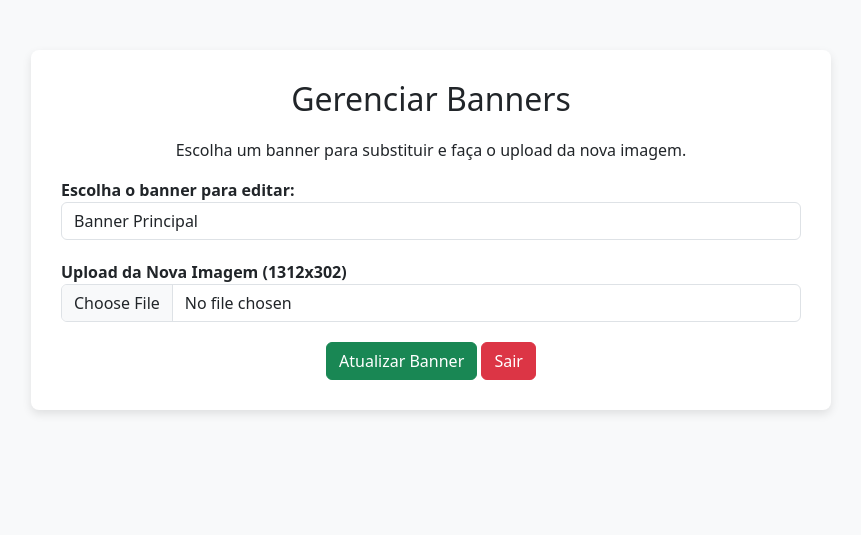
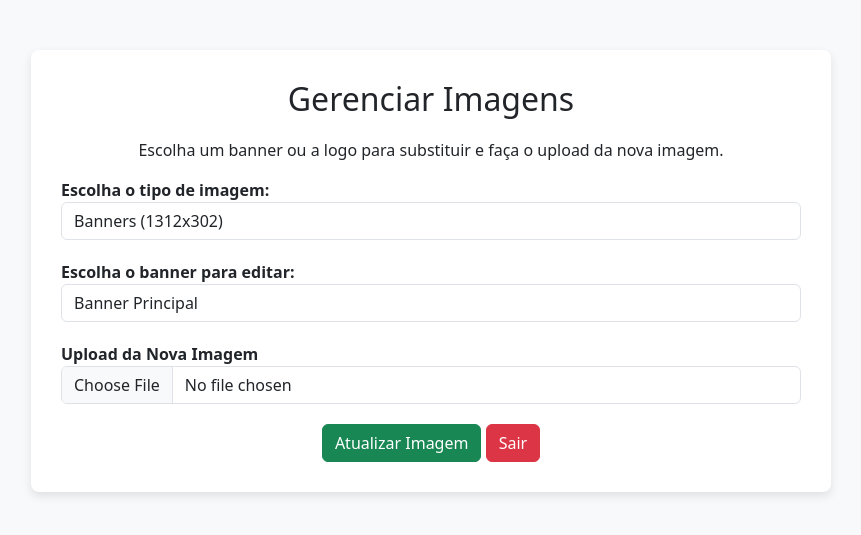
Before and after one commit to Emano4777/poupaqui-admin, a Flask app: page /admin in a window 1280 px wide. Shown: the top 535 px of the page, without its empty margins (209-1070 px from the left). Run offline with Flask 3, Linux system fonts and the light colour scheme; the visitor is signed in with stand-in values (Sample User, id 1).

Commit message:
Cloudinaryyy

```diff
--- a/app.py
+++ b/app.py
@@ -4,6 +4,7 @@ import cloudinary.uploader
 import cloudinary.api
 import json
 import os
+from PIL import Image
 
 # Configurar a API do Cloudinary
 cloudinary.config(
@@ -15,29 +16,32 @@ cloudinary.config(
 app = Flask(__name__)
 app.secret_key = 'segredo123'  # Chave secreta para gerenciar sessões
 
-# Arquivo JSON para armazenar os banners enviados
-BANNERS_FILE = "banners.json"
+# Arquivo JSON para armazenar os banners e a logo
+DATA_FILE = "images.json"
 
-# Carregar os banners salvos no JSON (corrigido para evitar erros em arquivos vazios)
-def load_banners():
-    if os.path.exists(BANNERS_FILE):
-        try:
-            with open(BANNERS_FILE, "r") as f:
-                banners = json.load(f)
-                return banners if isinstance(banners, list) else []  # Garante que seja uma lista
-        except json.JSONDecodeError:
-            return []  # Se o arquivo estiver corrompido, retorna lista vazia
-    return []
+# Carregar imagens salvas no JSON
+def load_images():
+    if os.path.exists(DATA_FILE):
+        with open(DATA_FILE, "r") as f:
+            return json.load(f)
+    return {"banners": [], "logo": None}  # Estrutura padrão
 
-# Salvar os banners no JSON
-def save_banners(banners):
-    with open(BANNERS_FILE, "w") as f:
-        json.dump(banners, f, indent=4)  # Indentado para melhor legibilidade
+# Salvar imagens no JSON
+def save_images(data):
+    with open(DATA_FILE, "w") as f:
+        json.dump(data, f)
+
+ALLOWED_EXTENSIONS = {'png', 'jpg', 'jpeg'}
+
+def allowed_file(filename):
+    return '.' in filename and filename.rsplit('.', 1)[1].lower() in ALLOWED_EXTENSIONS
 
 @app.route('/')
 def index():
-    banners = load_banners()  # Carregar os banners do JSON
-    return render_template('index.html', banners=banners)
+    data = load_images()  # Carregar as imagens salvas
+    banners = data.get("banners", [])
+    logo = data.get("logo", None)
+    return render_template('index.html', banners=banners, logo=logo)
 
 @app.route('/login', methods=['GET', 'POST'])
 def login():
@@ -62,33 +66,48 @@ def admin():
     image_url = None
 
     if request.method == 'POST':
-        if 'file' not in request.files:
-            error = "Nenhum arquivo enviado."
+        if 'file' not in request.files or 'image_type' not in request.form:
+            error = "Nenhum arquivo enviado ou tipo de imagem inválido."
         else:
             file = request.files['file']
+            image_type = request.form['image_type']  # Define se é 'banner' ou 'logo'
 
-            if file:
+            if file and allowed_file(file.filename):
                 try:
-                    # Envia a imagem para o Cloudinary
-                    upload_result = cloudinary.uploader.upload(file)
+                    # Criar uma cópia temporária da imagem para evitar problemas com stream
+                    file_path = f"/tmp/{file.filename}"
+                    file.save(file_path)
 
-                    # Pega a URL gerada automaticamente pelo Cloudinary
-                    image_url = upload_result.get('secure_url')
+                    # Verifica dimensões da imagem antes do upload
+                    image = Image.open(file_path)
 
-                    if image_url:  # Se a URL for válida, salva no JSON
-                        banners = load_banners()
-                        banners.append(image_url)
-                        save_banners(banners)  # Atualiza o JSON
+                    if image_type == "banner" and image.size != (1312, 302):
+                        error = "O banner deve ter exatamente 1312x302 pixels!"
+                    elif image_type == "logo" and image.size != (2000, 2000):
+                        error = "A logo deve ter exatamente 2000x2000 pixels!"
+                    else:
+                        # Envia a imagem para o Cloudinary
+                        upload_result = cloudinary.uploader.upload(file_path)
+
+                        # Pega a URL gerada automaticamente pelo Cloudinary
+                        image_url = upload_result['secure_url']
+
+                        # Atualiza as imagens salvas
+                        data = load_images()
+                        if image_type == "banner":
+                            data["banners"].append(image_url)
+                        elif image_type == "logo":
+                            data["logo"] = image_url  # Substitui a logo existente
+
+                        save_images(data)  # Atualiza o JSON
 
                         print(f"Imagem enviada com sucesso: {image_url}")
-                    else:
-                        error = "Erro ao obter URL da imagem."
 
                 except Exception as e:
                     error = f"Erro ao enviar imagem: {str(e)}"
 
-    banners = load_banners()
-    return render_template('admin.html', error=error, image_url=image_url, banners=banners)
+    data = load_images()
+    return render_template('admin.html', error=error, banners=data["banners"], logo=data["logo"])
 
 @app.route('/logout')
 def logout():
--- /dev/null
+++ b/images.json
@@ -0,0 +1 @@
+{"banners": ["https://res.cloudinary.com/dizfq460q/image/upload/v1739464514/gqme7tztncwtwrwshsto.jpg"], "logo": "https://res.cloudinary.com/dizfq460q/image/upload/v1739464479/bntdpt5lgbt6cw7m3isw.png"}
--- a/templates/admin.html
+++ b/templates/admin.html
@@ -3,7 +3,7 @@
 <head>
     <meta charset="UTF-8">
     <meta name="viewport" content="width=device-width, initial-scale=1.0">
-    <title>Painel Administrativo - Banners</title>
+    <title>Painel Administrativo - Imagens</title>
     <link rel="stylesheet" href="https://cdn.jsdelivr.net/npm/bootstrap@5.3.0/dist/css/bootstrap.min.css">
     <style>
         body {
@@ -49,15 +49,23 @@
 <body>
 
 <div class="container">
-    <h2>Gerenciar Banners</h2>
+    <h2>Gerenciar Imagens</h2>
     {% if error %}
-<p class="text-danger text-center"><strong>{{ error }}</strong></p>
-{% endif %}
+    <p class="text-danger text-center"><strong>{{ error }}</strong></p>
+    {% endif %}
 
-    <p class="text-center">Escolha um banner para substituir e faça o upload da nova imagem.</p>
+    <p class="text-center">Escolha um banner ou a logo para substituir e faça o upload da nova imagem.</p>
 
     <form method="POST" enctype="multipart/form-data">
         <div class="form-group">
+            <label for="image_type"><strong>Escolha o tipo de imagem:</strong></label>
+            <select name="image_type" id="image_type" class="form-control">
+                <option value="banner">Banners (1312x302)</option>
+                <option value="logo">Logo (2000x2000)</option>
+            </select>
+        </div>
+
+        <div class="form-group" id="banner-select">
             <label for="banner_type"><strong>Escolha o banner para editar:</strong></label>
             <select name="banner_type" class="form-control">
                 <option value="BANNER MIDDLE">Banner Principal</option>
@@ -67,7 +75,7 @@
         </div>
 
         <div class="form-group">
-            <label for="file"><strong>Upload da Nova Imagem (1312x302)</strong></label>
+            <label for="file"><strong>Upload da Nova Imagem</strong></label>
             <input type="file" name="file" id="file" class="form-control" accept="image/*" required>
         </div>
 
@@ -77,21 +85,35 @@
         </div>
 
         <div class="btn-container">
-            <button type="submit" class="btn btn-success">Atualizar Banner</button>
+            <button type="submit" class="btn btn-success">Atualizar Imagem</button>
             <a href="{{ url_for('logout') }}" class="btn btn-danger">Sair</a>
         </div>
     </form>
 </div>
 
 <script>
-    document.getElementById('file').addEventListener('change', function(event) {
+    document.getElementById('image_type').addEventListener('change', function () {
+        const bannerSelect = document.getElementById('banner-select');
+        if (this.value === 'logo') {
+            bannerSelect.style.display = 'none';
+        } else {
+            bannerSelect.style.display = 'block';
+        }
+    });
+
+    document.getElementById('file').addEventListener('change', function (event) {
         const file = event.target.files[0];
+        const imageType = document.getElementById('image_type').value;
         if (file) {
             const img = new Image();
             img.src = URL.createObjectURL(file);
-            img.onload = function() {
-                if (img.width !== 1312 || img.height !== 302) {
-                    alert("A imagem deve ter exatamente 1312x302 pixels!");
+            img.onload = function () {
+                if (imageType === 'banner' && (img.width !== 1312 || img.height !== 302)) {
+                    alert("O banner deve ter exatamente 1312x302 pixels!");
+                    document.getElementById('file').value = ''; // Resetar input
+                    document.getElementById('preview').style.display = 'none';
+                } else if (imageType === 'logo' && (img.width !== 2000 || img.height !== 2000)) {
+                    alert("A logo deve ter exatamente 2000x2000 pixels!");
                     document.getElementById('file').value = ''; // Resetar input
                     document.getElementById('preview').style.display = 'none';
                 } else {
```
Also changed, not shown: templates/index.html (+5 -3 lines).
